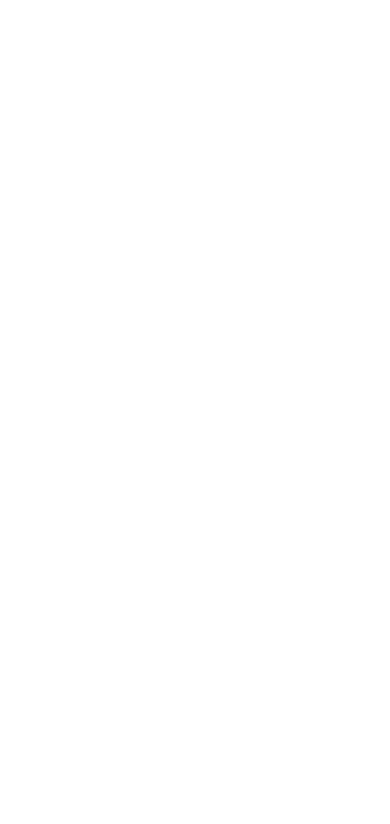
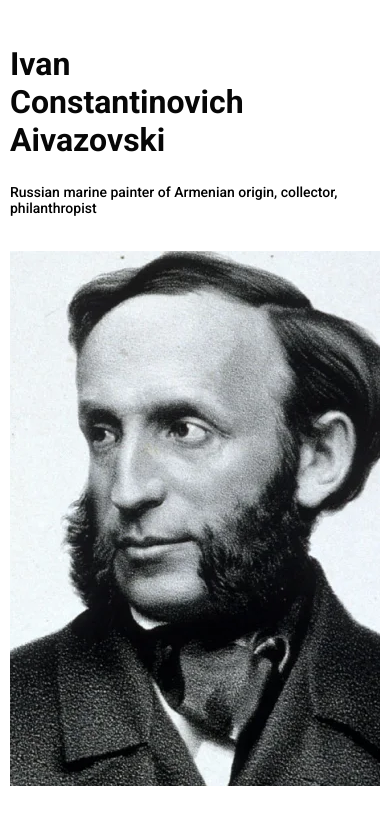
Before and after one commit to suskaman/Aivazovski, a plain HTML site: page index.html in a window 390 px wide. Drawn offline with Linux system fonts and the light colour scheme.

Commit message:
home section

```diff
--- a/index.css
+++ b/index.css
@@ -1,3 +1,4 @@
 @import url('styles/basic.css');
 @import url('styles/variables.css');
 @import url('styles/header.css');
+@import url('styles/home.css');
--- a/index.html
+++ b/index.html
@@ -35,7 +35,15 @@
         </nav>
     </div>
 </header>
-<main></main>
+<main aria-label="main">
+    <section class="home" aria-label="home section">
+        <div class="container">
+            <h1 class="home-title" aria-label="title">Ivan Constantinovich Aivazovski</h1>
+            <p class="home-description" aria-label="description">Russian marine painter of Armenian origin, collector, philanthropist</p>
+            <img src="assets/webp/home.webp" alt="photo of Aivazovski" class="home-img">
+        </div>
+    </section>
+</main>
 <footer></footer>
 </body>
 </html>
--- a/styles/basic.css
+++ b/styles/basic.css
@@ -7,15 +7,22 @@ body {
     font-family: "Roboto", sans-serif;
     background-color: var(--bg-main);
 }
+
 ul {
     list-style: none;
     margin: 0;
     padding: 0;
 }
+
+h1, p {
+    margin: 0;
+}
+
 a {
     text-decoration: none;
     color: unset;
 }
+
 .container {
     margin: 0 auto;
     max-width: 970px;
--- /dev/null
+++ b/styles/home.css
@@ -0,0 +1,35 @@
+.home {
+    text-align: center;
+}
+
+.home-title {
+    font-size: 45px;
+    font-weight: 700;
+    color: var(--color-main-black);
+    margin: 45px 0 25px 0;
+}
+
+.home-description {
+    margin: 0 0 35px 0;
+    font-size: 18px;
+    font-weight: 500;
+}
+
+.home-img {
+    width: 100%;
+    height: 535px;
+    object-fit: cover;
+}
+
+@media (max-width: 480px) {
+    .home {
+        text-align: left;
+    }
+    .home-title {
+        max-width: 250px;
+        font-size: 32px;
+    }
+    .home-description {
+        font-size: 14px;
+    }
+}
```
